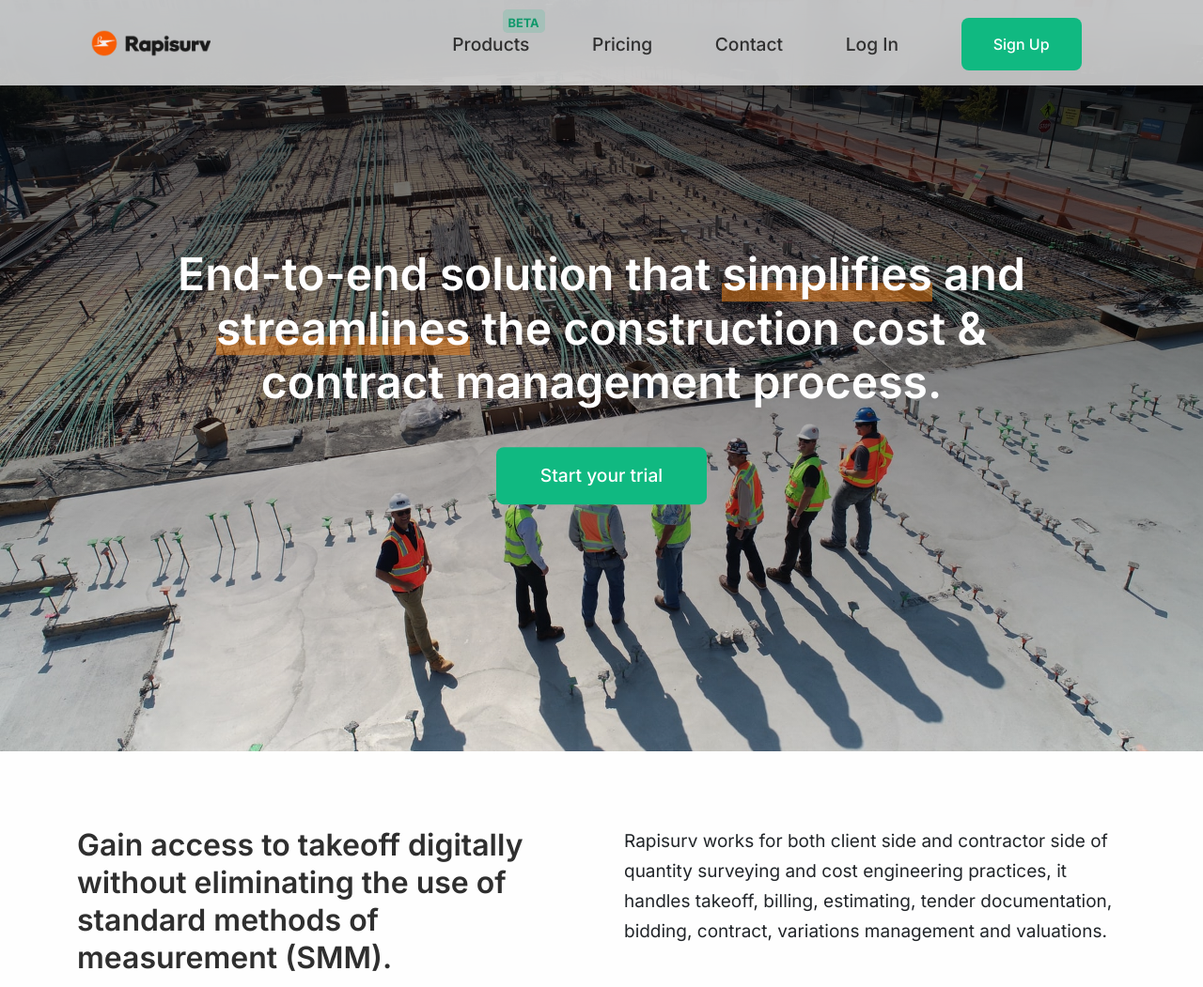
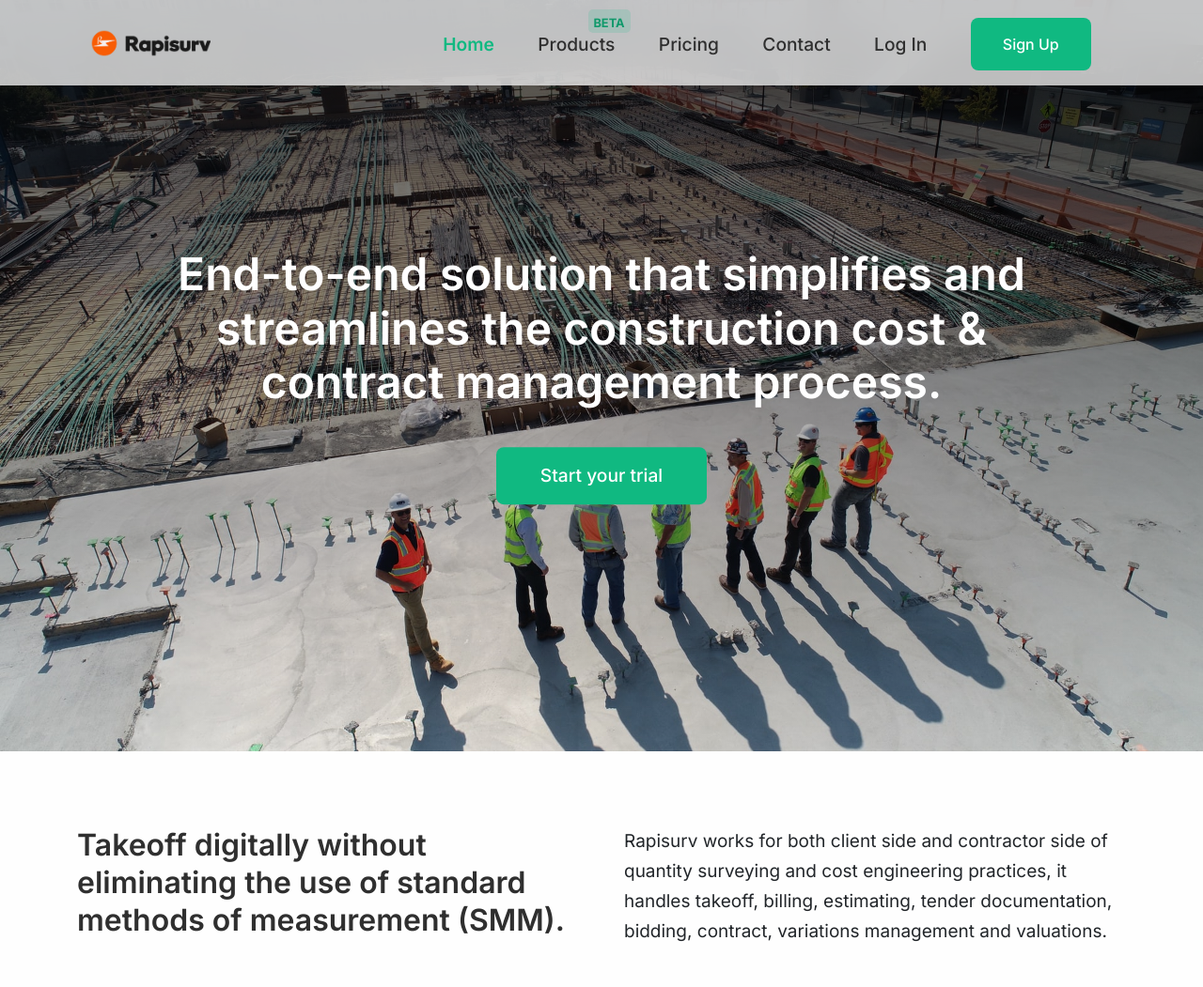
Before and after one commit to The-Henry-Ugo/Rapisurv, a plain HTML site: page index.html in a window 1280 px wide. Shown: the top 1051 px of the page at 94% size. Drawn offline with nearby package versions, Linux system fonts and the light colour scheme.

Commit message:
Add files via upload

```diff
--- a/index.html
+++ b/index.html
@@ -25,11 +25,12 @@
           <img src="assets/images/logo.png" alt="">
         </div>
         <ul class="nav-links">
-          <li><a class="beta-nav" href="products.html">Products <span>BETA</span></a></li>
-          <li><a href="pricing.html">Pricing</a></li>
-          <li><a href="contact.html">Contact</a></li>
-          <li><a href="signin.html">Log In</a></li>
-          <li><a href="signup.html"><button>Sign Up</button></a></li>
+          <li><a class="current-nav" href="https://rapisurv.com">Home</a></li>
+          <li><a class="beta-nav" href="https://rapisurv.com/products">Products <span>BETA</span></a></li>
+          <li><a href="https://rapisurv.com/pricing">Pricing</a></li>
+          <li><a href="https://rapisurv.com/contact">Contact</a></li>
+          <li><a href="https://rapisurv.com/login">Log In</a></li>
+          <li><a href="https://rapisurv.com/register"><button>Sign Up</button></a></li>
         </ul>
         <div class="burger">
           <div class="line1"></div>
@@ -41,7 +42,7 @@
       <div class="overlay"></div>
 
   <span class="hero-group">
-      <h1>End-to-end solution that <span class="simple">simplifies</span> and <span class="simple">streamlines</span> the construction cost & contract management process.</h1>
+      <h1>End-to-end solution that simplifies and streamlines the construction cost & contract management process.</h1>
       <button>Start your trial</button>
   </span>
 
@@ -53,7 +54,7 @@
         <div class="row gx-5 gy-5">
           <div class="col-md-6">
             <h2>
-              Gain access to takeoff digitally without eliminating the use of standard methods of measurement (SMM).
+              Takeoff digitally without eliminating the use of standard methods of measurement (SMM).
             </h2>
           </div>
           <div class="col-md-6">
@@ -196,10 +197,10 @@
             <div class="col-xs-3 col-md-3">
               <h6>Useful Links</h6>
               <div class="mb-2">
-                <a href="pricing.html"><li>Pricing</li></a>
-                <a href="products.html"><li>Products</li></a>
-                <a href="partners.html"><li>Partners</li></a>
-                <a href="learning.html"><li>Learning</li></a>
+                <a href="https://rapisurv.com/pricing"><li>Pricing</li></a>
+                <a href="https://rapisurv.com/products"><li>Products</li></a>
+                <a href="https://rapisurv.com/partners"><li>Partners</li></a>
+                <a href="https://rapisurv.com/learning"><li>Learning</li></a>
               </div>
               </div>
         <div class="col-xs-3 col-md-3">
```
Also changed, not shown: assets/images/learnpage.jpg (added), assets/images/sign.jpeg (added).
